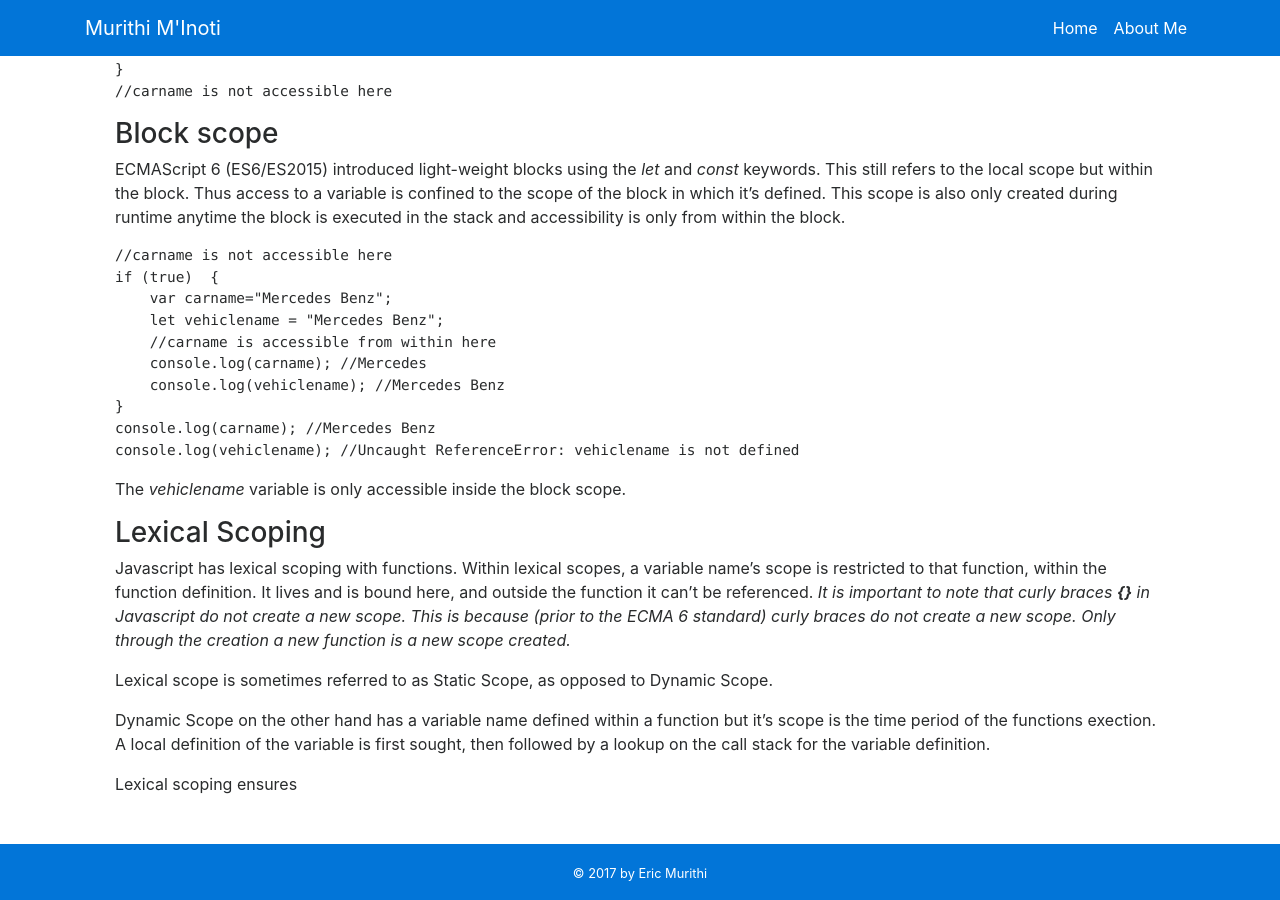
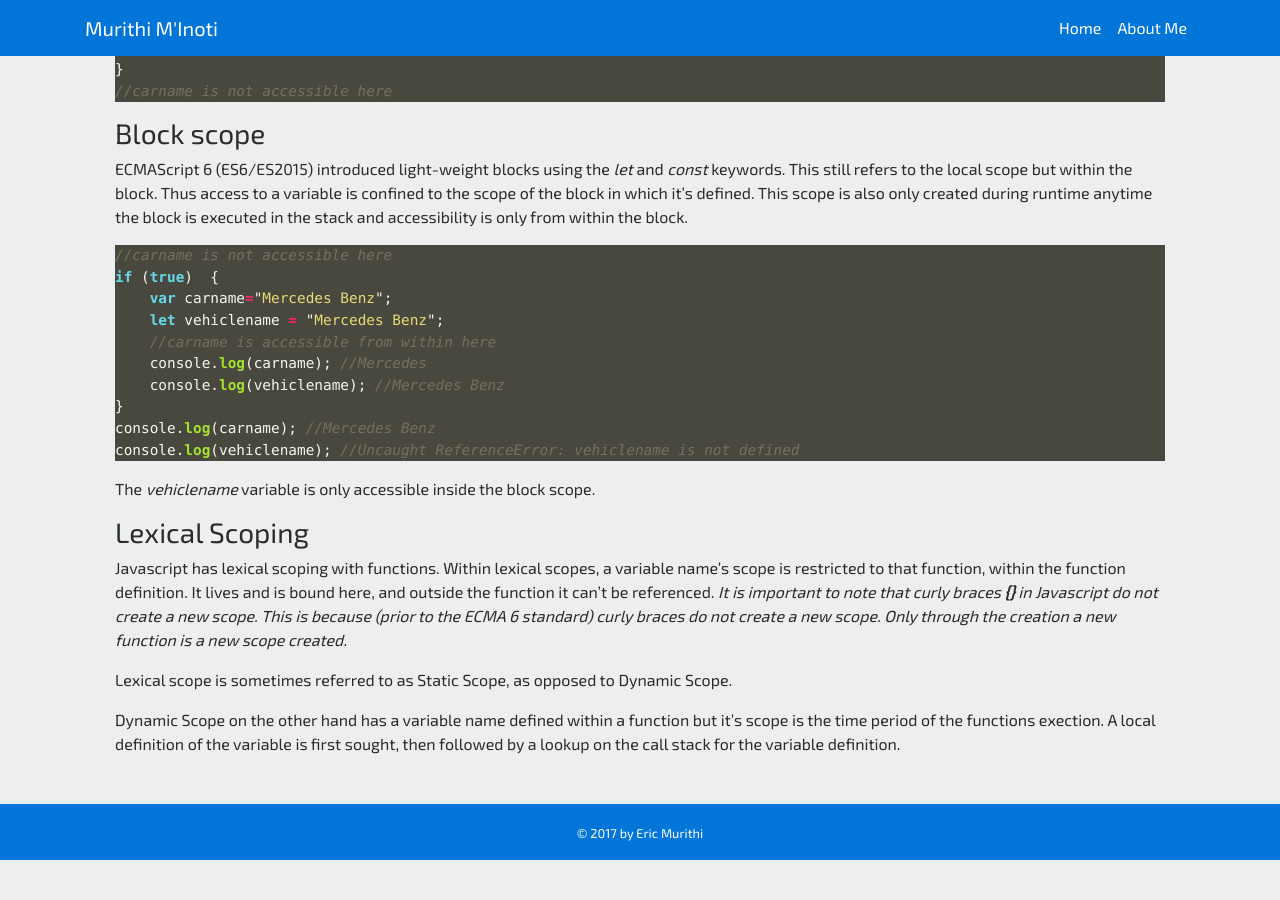
Before and after one commit to Murithi/murithi.github.io, a Jekyll site: the page built from _posts/2017-10-05-scope-in-javascript.md, in a window 1280 px wide and 900 px high, scrolled down 869 px. Built offline with Jekyll 4.4.1, drawn with Linux system fonts in a browser that asks for light colours; nearby versions of some CDN libraries; after the commit the page ends 1729 px from its top, so only the background shows below that.

Commit message:
Fixed the layout issues

```diff
--- a/_config.yml
+++ b/_config.yml
@@ -5,7 +5,7 @@ title: Karakana blog
 email: ericmurithi@karakana.co.ke
 description: >- # this means to ignore newlines until "baseurl:"
   Views on the internet & mobile technology and development.
-baseurl: "murithi.github.io" # the subpath of your site, e.g. /blog
+baseurl: "" # the subpath of your site, e.g. /blog
 twitter_username: Amurithi
 github_username: emurithi
 kramdown:
--- /dev/null
+++ b/_includes/head.html
@@ -0,0 +1,18 @@
+<head>
+    <!-- Required meta tags -->
+    <meta charset="utf-8">
+    <meta name="viewport" content="width=device-width, initial-scale=1, shrink-to-fit=no">
+
+    <!-- Bootstrap CSS -->
+    <link rel="stylesheet" href="https://maxcdn.bootstrapcdn.com/bootstrap/4.0.0-alpha.6/css/bootstrap.min.css" integrity="sha384-rwoIResjU2yc3z8GV/NPeZWAv56rSmLldC3R/AZzGRnGxQQKnKkoFVhFQhNUwEyJ"
+        crossorigin="anonymous">
+    <!--Fontawesome  -->
+    <link rel="stylesheet" href="https://maxcdn.bootstrapcdn.com/font-awesome/4.1.0/css/font-awesome.min.css">
+    <!-- Font   -->
+    <link href="https://fonts.googleapis.com/css?family=Exo+2" rel="stylesheet">
+    <!-- Local CSS  -->
+
+    <link rel="stylesheet" href={{ "/assets/css/main.css" | relative_url }}>
+    <link rel="stylesheet" href={{ "/assets/css/codehighlight.css" | relative_url }}>
+    <title>{{ page.title }}</title>
+</head>
--- a/_layouts/postdefault.html
+++ b/_layouts/postdefault.html
@@ -1,22 +1,8 @@
 <!DOCTYPE html>
 <html lang="en">
 
-<head>
-    <!-- Required meta tags -->
-    <meta charset="utf-8">
-    <meta name="viewport" content="width=device-width, initial-scale=1, shrink-to-fit=no">
 
-    <!-- Bootstrap CSS -->
-    <link rel="stylesheet" href="https://maxcdn.bootstrapcdn.com/bootstrap/4.0.0-alpha.6/css/bootstrap.min.css" integrity="sha384-rwoIResjU2yc3z8GV/NPeZWAv56rSmLldC3R/AZzGRnGxQQKnKkoFVhFQhNUwEyJ"
-        crossorigin="anonymous">
-    <!--Fontawesome  -->
-    <link rel="stylesheet" href="https://maxcdn.bootstrapcdn.com/font-awesome/4.1.0/css/font-awesome.min.css">
-    <!-- Font   -->
-    <link href="https://fonts.googleapis.com/css?family=Exo+2" rel="stylesheet">
-    <!-- Local CSS  -->
-    <link rel="stylesheet" href="../main.css">
-    <title>{{ page.title }}</title>
-</head>
+{% include head.html %}
 
 <body id="home" data-spy="scroll" data-target=".navbar">
     <!--nav  -->
--- a/_posts/2017-10-05-scope-in-javascript.md
+++ b/_posts/2017-10-05-scope-in-javascript.md
@@ -66,5 +66,3 @@ _It is important to note that curly braces **{}**  in Javascript do not create a
 Lexical scope is sometimes referred to as Static Scope, as opposed to Dynamic Scope.
 
 Dynamic Scope on the other hand has a variable name defined within a function but it's scope is the time period of the functions exection. A local definition of the variable is first sought, then followed by a lookup on the call stack for the variable definition.
-
-Lexical scoping ensures
```
Also changed, not shown: _layouts/default.html (+2 -18 lines), index.html (line endings or trailing spaces), 4 other files.
